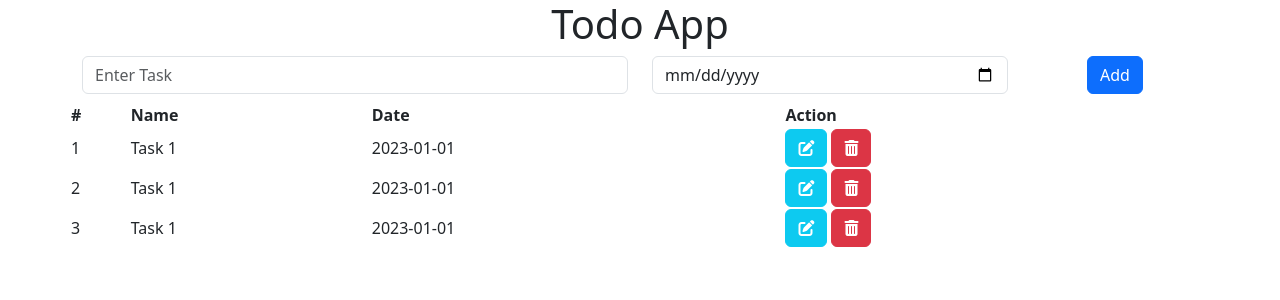
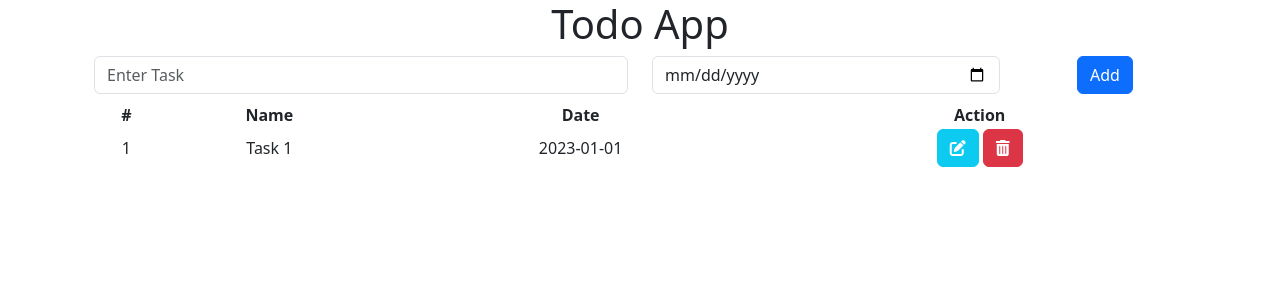
Before and after one commit to w15147m/React-Redux-Complete-Course, a React (Vite) app: page / in a window 1280 px wide. Shown: the top 300 px of the page. Built offline with nearby package versions, Linux system fonts and the light colour scheme.

Commit message:
refactor: enhance task management and UI components

```diff
--- a/src/App.jsx
+++ b/src/App.jsx
@@ -1,17 +1,29 @@
+import React, { useState } from "react";
 import AppName from "./components/AppName";
 import AppTodo from "./components/AppTodo";
 import AppList from "./components/AppList";
+
 const App = () => {
-  let tasks = [
-    { id: "1", name: "Task 1", date: '2023-01-01' },
-    { id: "2", name: "Task 1", date: '2023-01-01' },
-    { id: "3", name: "Task 1", date: '2023-01-01' }];
+  const [tasks, setTasks] = useState([
+    { id: "1", name: "Task 1", date: "2023-01-01" },
+
+  ]);
+
+  const addTask = (name, date) => {
+    const newTask = {
+      id:  Math.floor(10 + Math.random() * 90).toString(), // unique ID
+      name,
+      date,
+    };
+    setTasks([...tasks, newTask]);
+  };
+
   return (
     <center className="todo_app">
-      <AppName/>
+      <AppName />
       <div className="container">
-      <AppTodo/>
-      <AppList tasks={tasks}/>
+        <AppTodo addTask={addTask} />
+        <AppList tasks={tasks} />
       </div>
     </center>
   );
--- a/src/components/AppList.jsx
+++ b/src/components/AppList.jsx
@@ -1,7 +1,7 @@
 import ListItem from "./listItem";
 
 const AppList = ({tasks}) => {
-    return <div className="row text-start">
+    return <div className="row justify-content-center text-center w-100 px-3">
         <table>
             <thead>
                 <tr>
@@ -11,7 +11,7 @@ const AppList = ({tasks}) => {
                     <th>Action</th>
                 </tr>
             </thead>
-            <tbody>
+            <tbody >
                 {tasks.map((task) => {
                     return (
                         <ListItem key={task.id} item={task}/>
--- a/src/components/AppTodo.jsx
+++ b/src/components/AppTodo.jsx
@@ -1,14 +1,42 @@
-const AppTodo = () => {
-    return <div className="row mb-2">
+import React, { useState } from "react";
+
+const AppTodo = ({ addTask }) => {
+    const [name, setName] = useState("");
+    const [date, setDate] = useState("");
+
+    const handelClick = (e) => {
+        e.preventDefault();
+        if (!name || !date) return alert("Both fields are required!");
+
+        addTask(name, date); // Call parent function
+        setName("");
+        setDate("");
+    };
+
+    return (
+        <form onSubmit={handelClick} className="row w-100 mb-2">
             <div className="col-6">
-            <input type="text" className="form-control" placeholder="Enter Task" />
+                <input
+                    type="text"
+                    value={name}
+                    onChange={(e) => setName(e.target.value)}
+                    className="form-control"
+                    placeholder="Enter Task"
+                />
             </div>
             <div className="col-4">
-            <input type="date" className="form-control" />
+                <input
+                    type="date"
+                    value={date}
+                    onChange={(e) => setDate(e.target.value)}
+                    className="form-control"
+                />
             </div>
             <div className="col-2">
                 <button className="btn btn-primary">Add</button>
             </div>
-    </div>
-}
+        </form>
+    );
+};
+
 export default AppTodo;
--- a/src/components/ListItem.jsx
+++ b/src/components/ListItem.jsx
@@ -3,7 +3,7 @@ const ListItem = ({ item }) => {
         <td>{item.id}</td>
         <td>{item.name}</td>
         <td>{item.date}</td>
-        <td className="d-flex justify-content-start gap-1">
+        <td className="d-flex justify-content-center gap-1">
             <button className="btn btn-info text-white">
                 <i className="fa-solid fa-pen-to-square"></i>
             </button>
```
Lines whose indentation alone changed are shown as unchanged.
